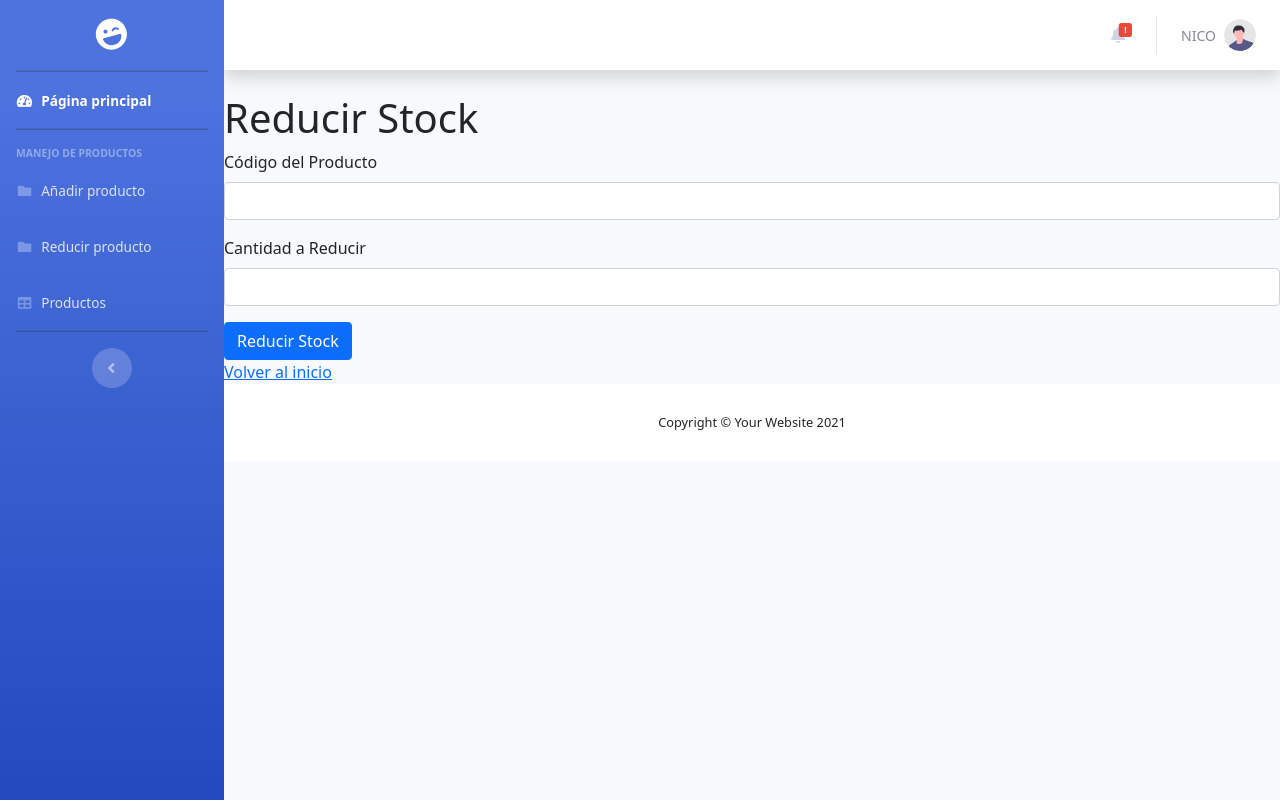
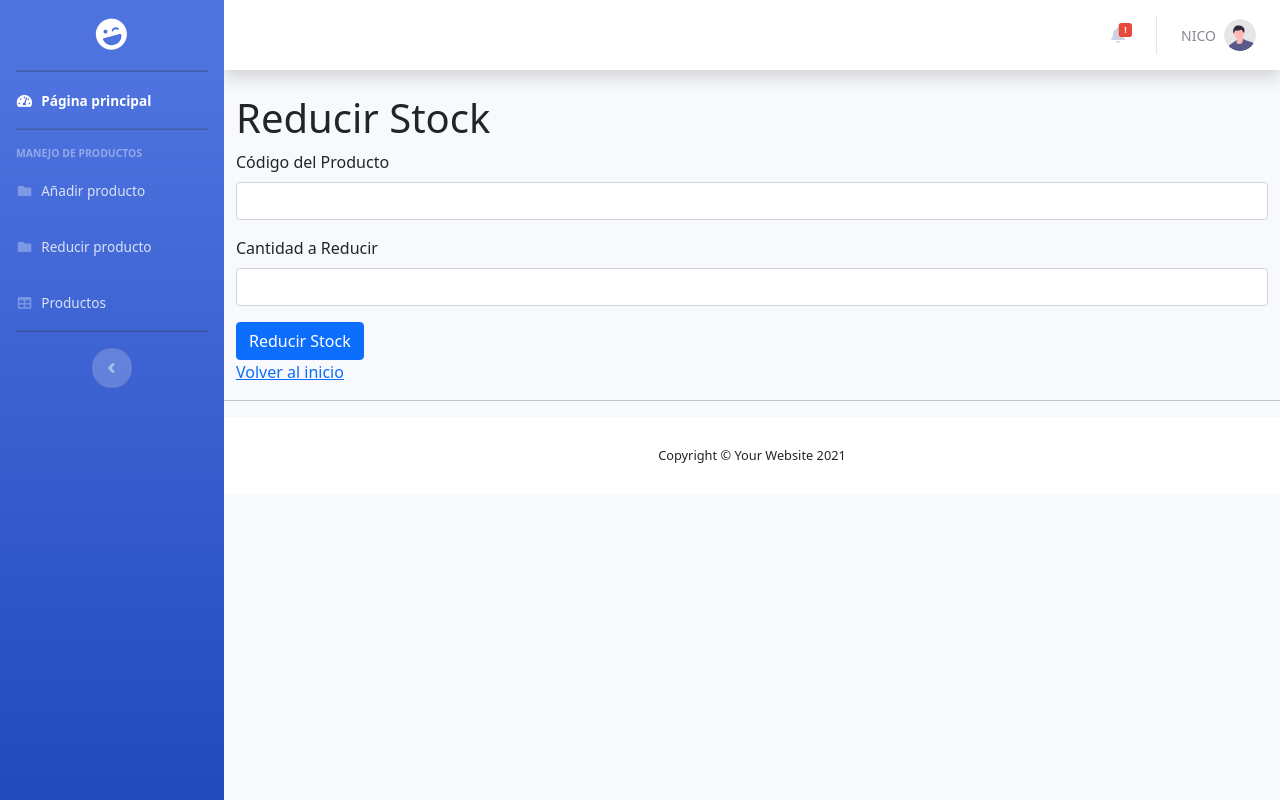
Before and after one commit to NC6155/PControlInv, a Django app: page /reducir_stock/ in a window 1280 px wide. Run offline with Django 4.2, Linux system fonts and the light colour scheme; a user stored in the database is signed in; data comes from the database, SQL or seed files in the repository; some libraries are stand-ins or nearby versions.

Commit message:
reducir mejor visualmente?

```diff
--- a/stockList/templates/stockList/reducir_stock.html
+++ b/stockList/templates/stockList/reducir_stock.html
@@ -13,7 +13,7 @@
 {% endblock  %}
 
     {% block content %}
-
+    <div class="container-fluid">
         <h1>Reducir Stock</h1>
         <form action="{% url 'reducir_stock' %}" method="post">
             {% csrf_token %}
@@ -31,7 +31,8 @@
             <p>{{ mensaje }}</p>
         {% endif %}
         <a href="{% url 'index' %}">Volver al inicio</a>
-
+    </div>
+    <hr>
 
     {% endblock %}
 
```
Lines whose indentation alone changed are shown as unchanged.
